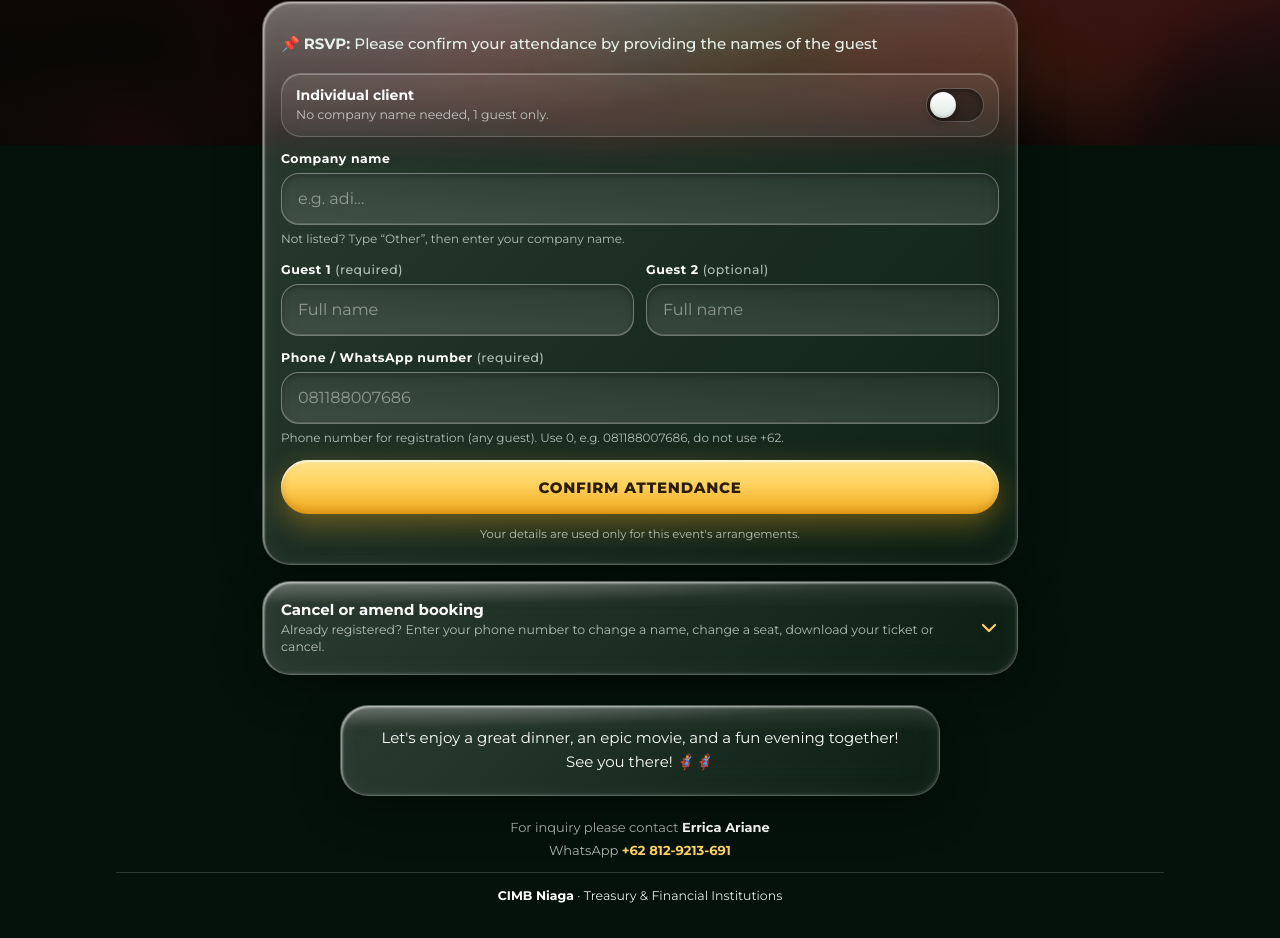
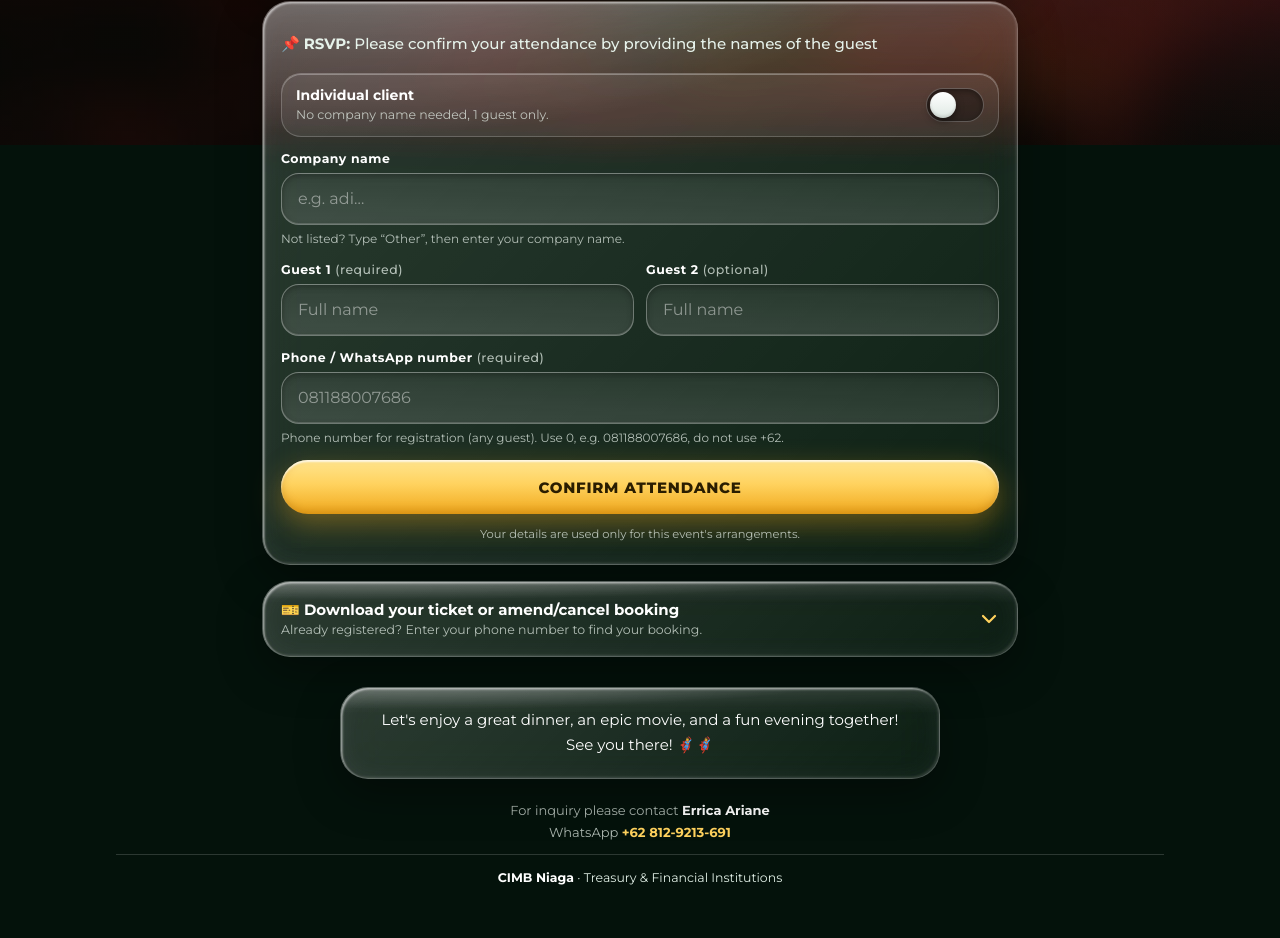
Before and after one commit to kjcimb-code/movienight, a plain HTML site: page index.html in a window 1280 px wide. Shown: the part 655-1593 px from the top of the page. Drawn offline with Linux system fonts and the light colour scheme.

Commit message:
Add files via upload

```diff
--- a/index.html
+++ b/index.html
@@ -467,7 +467,7 @@ footer .brand b{color:#fff}
     <!-- CANCEL / AMEND -->
     <details class="manage glass" id="manage">
       <summary>
-        <span class="st"><b data-i18n="mTitle">Cancel or amend booking</b><small data-i18n="mSub">Already registered? Enter your phone number to change a name, change a seat, download your ticket or cancel.</small></span>
+        <span class="st"><b data-i18n="mTitle">🎫 Download your ticket or amend/cancel booking</b><small data-i18n="mSub">Already registered? Enter your phone number to find your booking.</small></span>
         <svg viewBox="0 0 20 20" aria-hidden="true"><path d="M4 7l6 6 6-6"/></svg>
       </summary>
       <div class="m-body">
@@ -571,7 +571,7 @@ const I18N = {
     tkLoading:"Preparing ticket…", tkError:"Couldn't create the ticket image.",
     calTitle:"Save the date to your calendar", calApple:"iPhone", calAnd:"Android", calGoogle2:"Google Calendar",
     mSearchPh:"Type at least 3 letters, e.g. jay…", mDownload:"Download ticket", mUpdated:"Updated! Please save your new ticket.", mTypeMore:"Type at least 3 letters.", mNoRes:"No registration found.", kCompany:"Company", kIndividual:"Individual",
-    mTitle:"Cancel or amend booking", mSub:"Already registered? Enter your phone number to change a name, change a seat, download your ticket or cancel.",
+    mTitle:"🎫 Download your ticket or amend/cancel booking", mSub:"Already registered? Enter your phone number to find your booking.",
     mCompany:"Company / customer name",
     mNone:"No active registration found.", mAmend:"Change name", mSeatBtn:"Change seat", mCancel:"Cancel booking",
     mSave:"Save", mBack:"Back", mYes:"Yes, cancel", mKeep:"Keep", mAll:"Cancel both guests",
@@ -611,7 +611,7 @@ const I18N = {
     tkLoading:"Menyiapkan tiket…", tkError:"Gagal membuat gambar tiket.",
     calTitle:"Simpan ke kalender Anda", calApple:"iPhone", calAnd:"Android", calGoogle2:"Google Calendar",
     mSearchPh:"Ketik minimal 3 huruf, mis. jay…", mDownload:"Unduh tiket", mUpdated:"Berhasil diubah! Mohon simpan tiket baru Anda.", mTypeMore:"Ketik minimal 3 huruf.", mNoRes:"Tidak ada pendaftaran ditemukan.", kCompany:"Perusahaan", kIndividual:"Individu",
-    mTitle:"Batal atau ubah booking", mSub:"Sudah mendaftar? Masukkan nomor HP Anda untuk ganti nama, ganti kursi, unduh tiket atau batal.",
+    mTitle:"🎫 Unduh tiket Anda atau ubah/batalkan booking", mSub:"Sudah mendaftar? Masukkan nomor HP Anda untuk menemukan booking Anda.",
     mCompany:"Perusahaan / nama nasabah",
     mNone:"Tidak ada pendaftaran aktif.", mAmend:"Ganti nama", mSeatBtn:"Ganti kursi", mCancel:"Batalkan booking",
     mSave:"Simpan", mBack:"Kembali", mYes:"Ya, batalkan", mKeep:"Tidak", mAll:"Batalkan kedua tamu",
```
